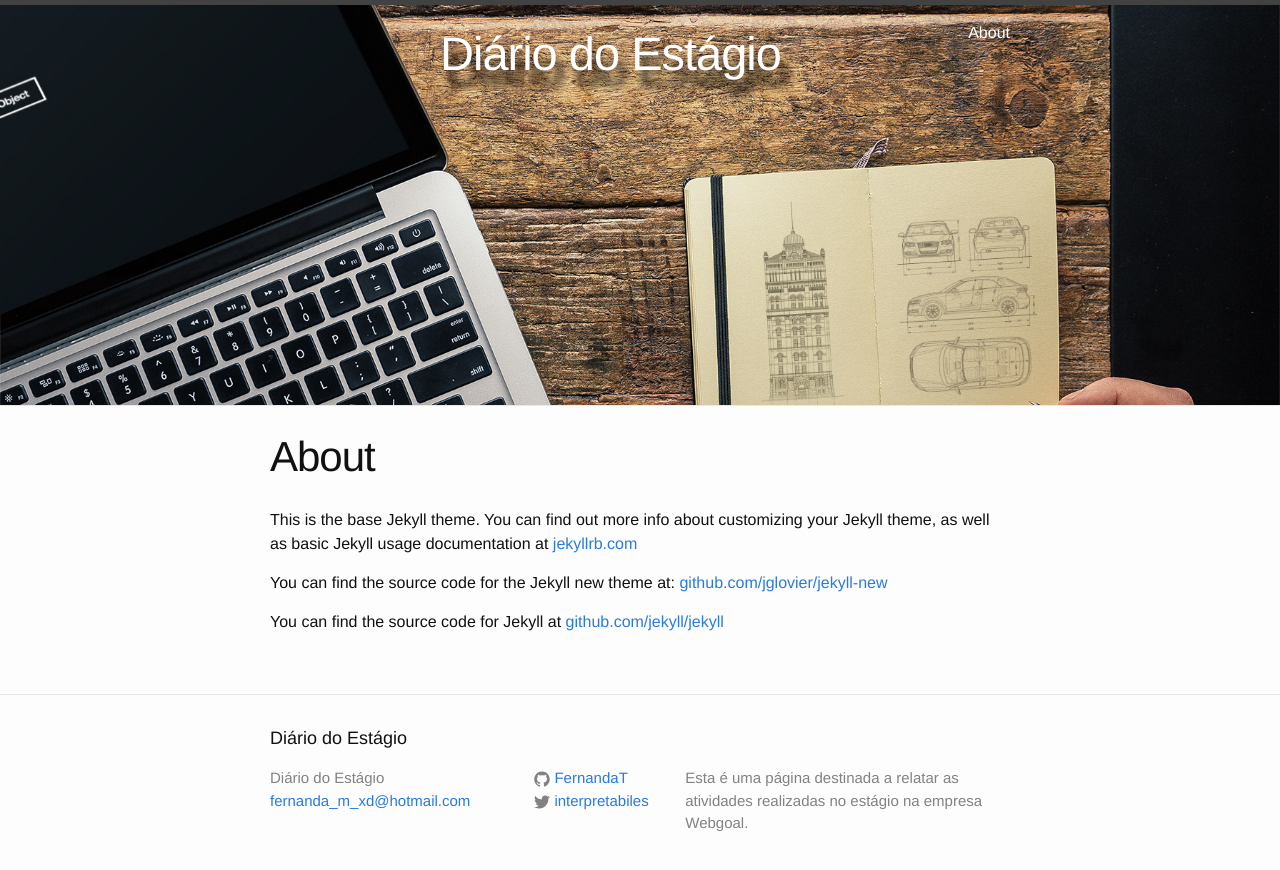
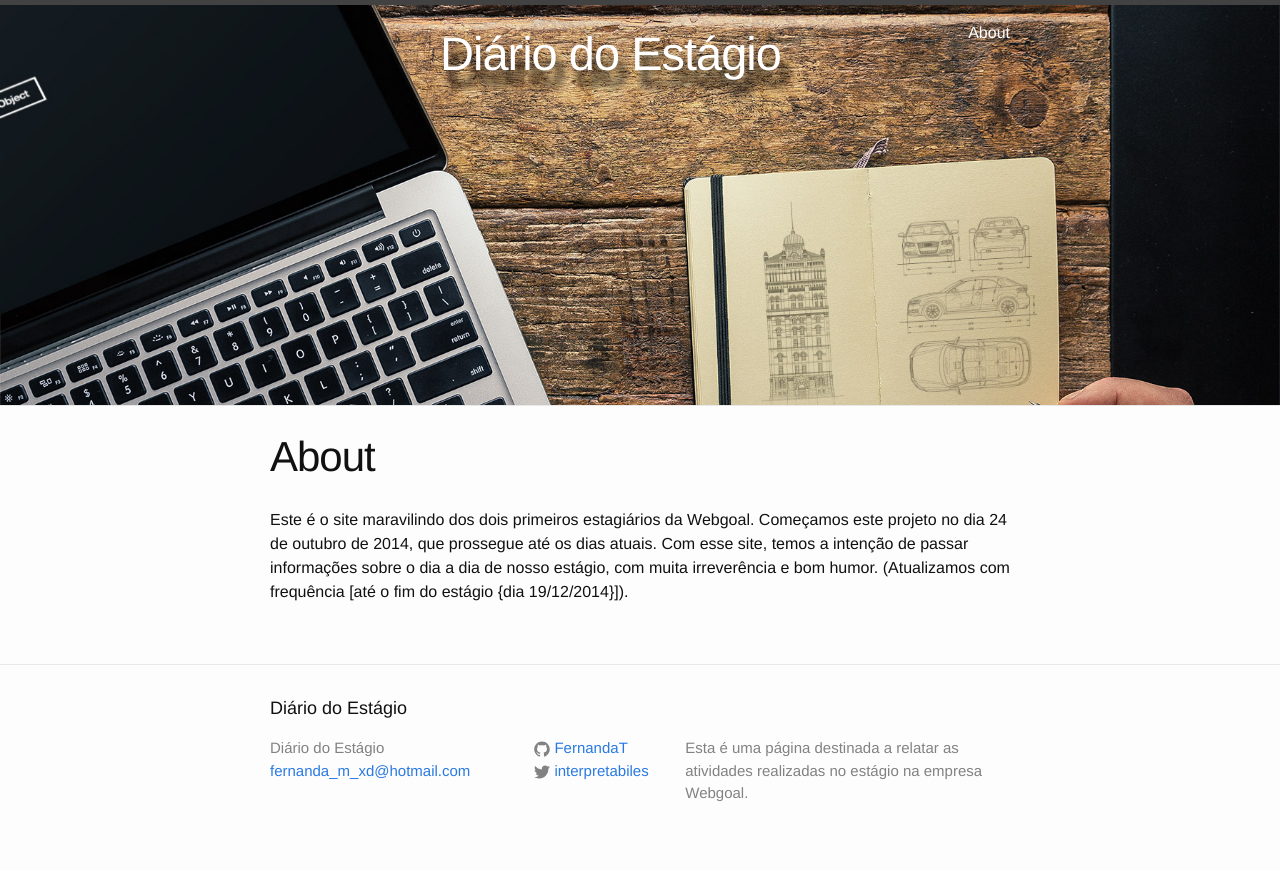
Before and after one commit to raoha/diario-do-estagio, a Jekyll site: the page built from about.md, in a window 1280 px wide. Shown: the top 870 px of the page. Built offline with Jekyll 4.4.1, drawn with Linux system fonts in a browser that asks for light colours.

Commit message:
Adição do Google Analytics, reformulação do about e post do dia 10/12

```diff
--- a/_layouts/default.html
+++ b/_layouts/default.html
@@ -15,6 +15,8 @@
 
     {% include footer.html %}
 
+    {% include google-analytics.html %}
+
   </body>
 
 </html>
--- a/_layouts/page.html
+++ b/_layouts/page.html
@@ -9,6 +9,9 @@ layout: default
 
   <article class="post-content">
     {{ content }}
+
+    {% include google-analytics.html %}
+
   </article>
 
 </div>
--- a/_layouts/post.html
+++ b/_layouts/post.html
@@ -14,4 +14,6 @@ layout: default
 
     {% include disqus.html %}
 
+    {% include google-analytics.html %}
+
 </div>
--- a/about.md
+++ b/about.md
@@ -4,8 +4,8 @@ title: About
 permalink: /about/
 ---
 
-This is the base Jekyll theme. You can find out more info about customizing your Jekyll theme, as well as basic Jekyll usage documentation at [jekyllrb.com](http://jekyllrb.com/)
+Este é o site maravilindo dos dois primeiros estagiários da Webgoal. Começamos este projeto no dia 24 de outubro de 2014, que prossegue até os dias atuais.
+Com esse site, temos a intenção de passar informações sobre o dia a dia de nosso estágio, com muita irreverência e bom humor.
+(Atualizamos com frequência [até o fim do estágio {dia 19/12/2014}]).
 
-You can find the source code for the Jekyll new theme at: [github.com/jglovier/jekyll-new](https://github.com/jglovier/jekyll-new)
-
-You can find the source code for Jekyll at [github.com/jekyll/jekyll](https://github.com/jekyll/jekyll)
+{% include google-analytics.html %}
```
Also changed, not shown: _includes/google-analytics.html (added, +10 -0 lines), _posts/2014-12-10-adeus-imagens-problematicas.md (added, +7 -0 lines).
